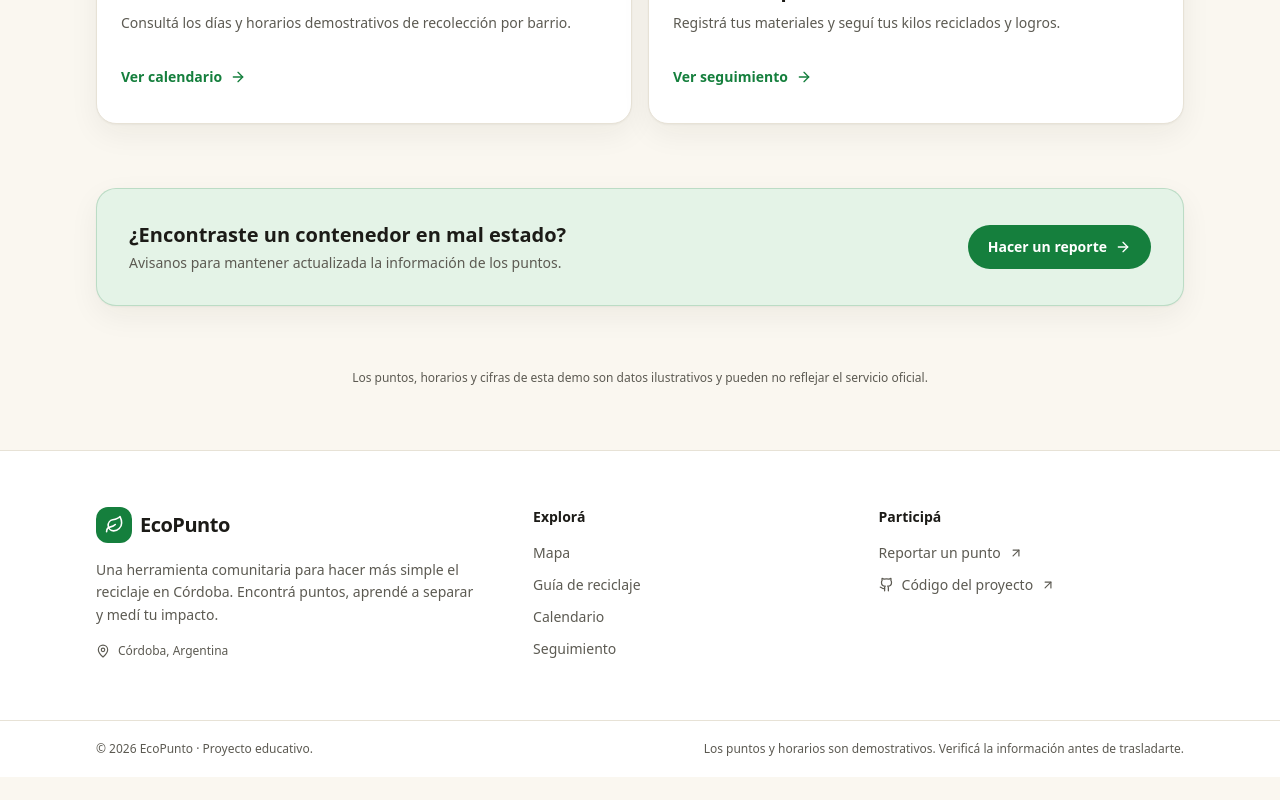
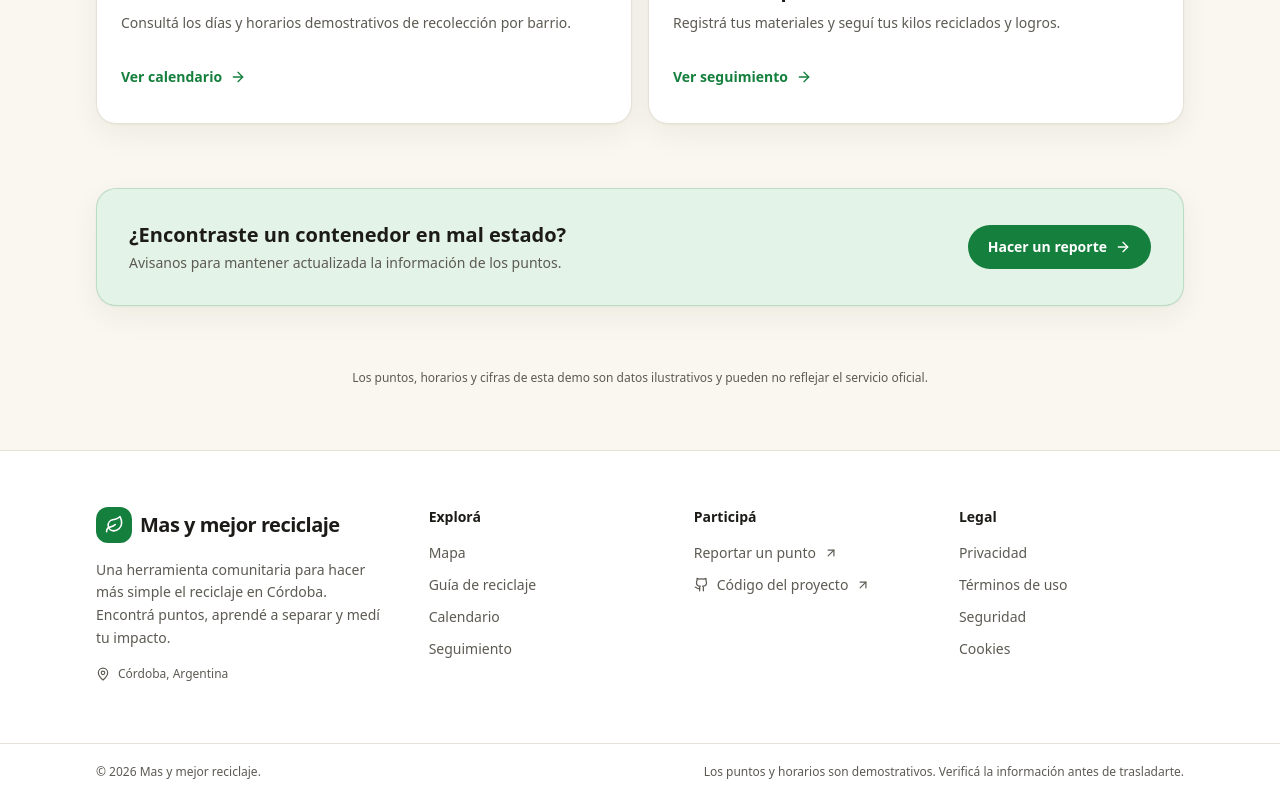
Before and after one commit to Tomas6941/mas-y-mejor-reciclaje, a React (Vite) app: page / in a window 1280 px wide. Shown: the part 1520-2320 px from the top of the page. Before the commit the page ends 2297 px from the top, so only its background shows below. Built offline with nearby package versions, Linux system fonts and the light colour scheme; no server answers.

Commit message:
feat(legalizacion): link documents from footer

```diff
--- a/src/components/layout/Footer.tsx
+++ b/src/components/layout/Footer.tsx
@@ -6,16 +6,17 @@ import { navigate } from '@/lib/routes';
 export function Footer() {
   return (
     <footer className="border-t border-border bg-surface">
-      <div className="container-page grid gap-10 py-10 sm:grid-cols-2 lg:grid-cols-[1.3fr_1fr_1fr] lg:py-14">
+      <div className="container-page grid gap-10 py-10 sm:grid-cols-2 lg:grid-cols-[1.3fr_1fr_1fr_1fr] lg:py-14">
         <div>
-          <button onClick={() => navigate('#/')} className="inline-flex items-center gap-2 font-display text-xl font-bold tracking-tight"><span className="grid size-9 place-items-center rounded-xl bg-primary text-primary-foreground"><Leaf size={19} /></span> EcoPunto</button>
+          <button onClick={() => navigate('#/')} className="inline-flex items-center gap-2 font-display text-xl font-bold tracking-tight"><span className="grid size-9 place-items-center rounded-xl bg-primary text-primary-foreground"><Leaf size={19} /></span> Mas y mejor reciclaje</button>
           <p className="mt-4 max-w-sm text-sm leading-relaxed text-muted">Una herramienta comunitaria para hacer más simple el reciclaje en Córdoba. Encontrá puntos, aprendé a separar y medí tu impacto.</p>
           <p className="mt-4 inline-flex items-center gap-2 text-xs text-muted"><MapPin size={14} /> Córdoba, Argentina</p>
         </div>
         <div><h2 className="text-sm font-semibold">Explorá</h2><nav aria-label="Navegación del pie de página" className="mt-4 grid gap-3">{[['Mapa', '#/mapa'], ['Guía de reciclaje', '#/guia'], ['Calendario', '#/calendario'], ['Seguimiento', '#/seguimiento']].map(([label, hash]) => <button key={hash} onClick={() => navigate(hash)} className="w-fit text-left text-sm text-muted transition-colors hover:text-primary">{label}</button>)}</nav></div>
         <div><h2 className="text-sm font-semibold">Participá</h2><div className="mt-4 grid justify-items-start gap-3"><button onClick={() => navigate('#/reportar')} className="inline-flex items-center gap-2 text-sm text-muted hover:text-primary">Reportar un punto <ArrowUpRight size={14} /></button><a href="https://github.com/Tomas6941/mas-y-mejor-reciclaje" target="_blank" rel="noreferrer" className="inline-flex items-center gap-2 text-sm text-muted hover:text-primary"><Github size={15} /> Código del proyecto <ArrowUpRight size={14} /></a></div></div>
+        <div><h2 className="text-sm font-semibold">Legal</h2><nav aria-label="Documentos legales" className="mt-4 grid gap-3">{[['Privacidad', '#/legalizacion/privacidad'], ['Términos de uso', '#/legalizacion/terminos'], ['Seguridad', '#/legalizacion/seguridad'], ['Cookies', '#/legalizacion/cookies']].map(([label, hash]) => <button key={hash} onClick={() => navigate(hash)} className="w-fit text-left text-sm text-muted transition-colors hover:text-primary">{label}</button>)}</nav></div>
       </div>
-      <div className="border-t border-border"><div className="container-page flex flex-col gap-3 py-5 text-xs text-muted sm:flex-row sm:items-center sm:justify-between"><p>© {new Date().getFullYear()} EcoPunto · Proyecto educativo.</p><p>Los puntos y horarios son demostrativos. Verificá la información antes de trasladarte.</p></div></div>
+      <div className="border-t border-border"><div className="container-page flex flex-col gap-3 py-5 text-xs text-muted sm:flex-row sm:items-center sm:justify-between"><p>© {new Date().getFullYear()} Mas y mejor reciclaje.</p><p>Los puntos y horarios son demostrativos. Verificá la información antes de trasladarte.</p></div></div>
     </footer>
   );
 }
```
